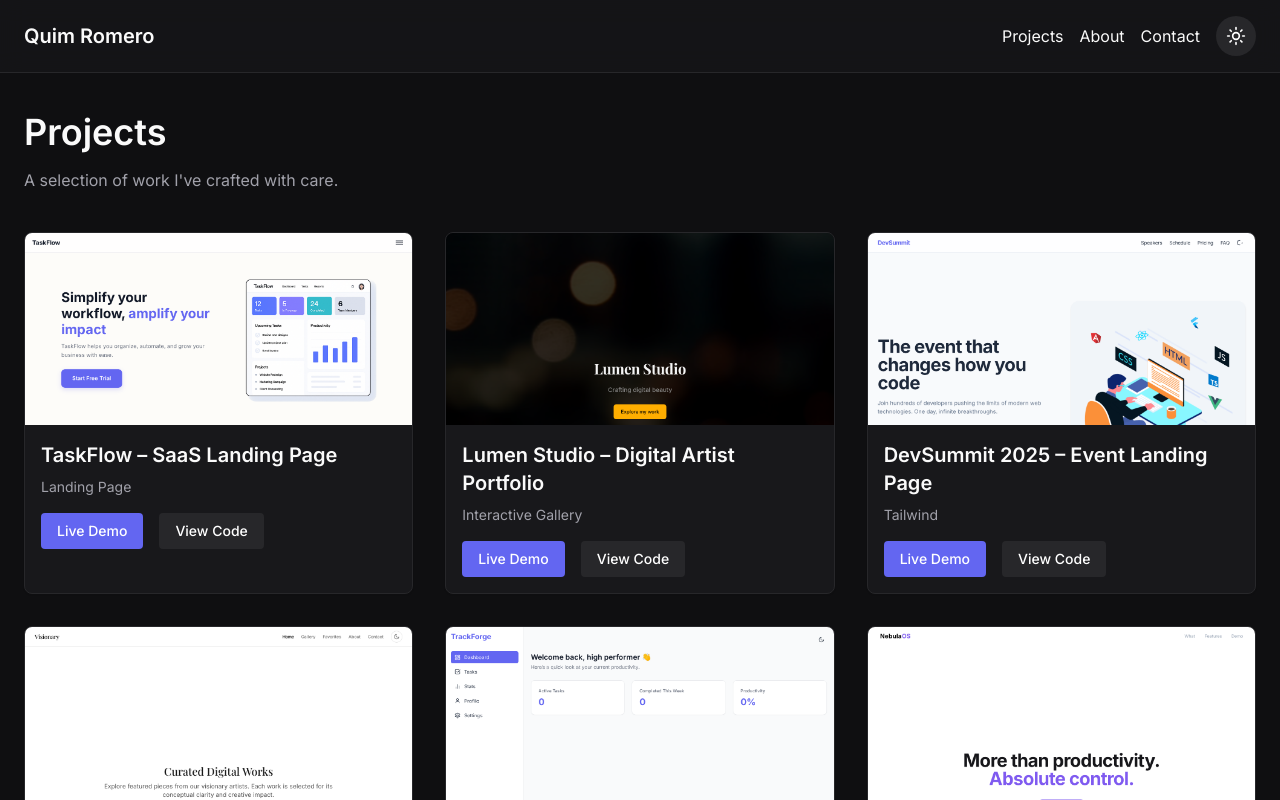
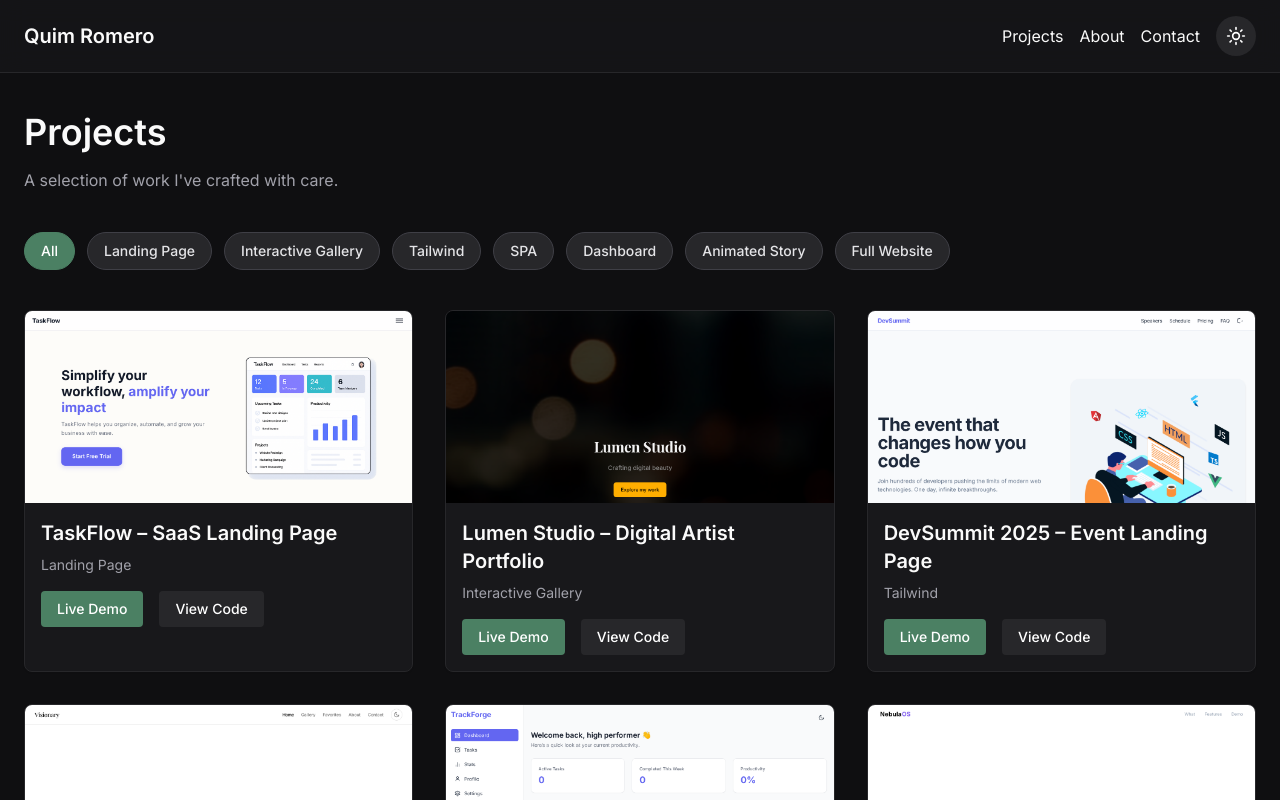
Before and after one commit to quim-romero/portfolio, a React (Vite) app: page /projects in a window 1280 px wide. Shown: the top 800 px of the page. Built offline with nearby package versions, Linux system fonts and the light colour scheme.

Commit message:
Change colors in light/dark mode

```diff
--- a/src/components/ProjectCard.jsx
+++ b/src/components/ProjectCard.jsx
@@ -11,24 +11,31 @@ const ProjectCard = ({ project, onClick }) => {
       />
       <div className="p-4">
         <h3 className="text-xl font-semibold mb-2">{project.title}</h3>
-        <p className="text-sm text-muted dark:text-muted mb-4">{project.category}</p>
+        <p className="text-sm text-muted dark:text-muted mb-4">
+          {project.category}
+        </p>
 
         <div className="flex gap-4 mt-4">
           <a
             href={project.liveUrl}
             target="_blank"
             rel="noopener noreferrer"
-            className="px-4 py-2 bg-primary text-white text-sm font-medium rounded hover:bg-indigo-600 transition"
             onClick={(e) => e.stopPropagation()}
+            className="px-4 py-2 text-sm font-medium rounded text-white
+              bg-primary-light hover:bg-primary-lightHover
+              dark:bg-primary dark:hover:bg-primary-dark transition"
           >
             Live Demo
           </a>
+
           <a
             href={project.codeUrl}
             target="_blank"
             rel="noopener noreferrer"
-            className="px-4 py-2 bg-zinc-100 dark:bg-zinc-800 text-zinc-900 dark:text-white text-sm font-medium rounded hover:bg-zinc-200 dark:hover:bg-zinc-700 transition"
             onClick={(e) => e.stopPropagation()}
+            className="px-4 py-2 text-sm font-medium rounded
+              bg-zinc-100 text-zinc-900 hover:bg-zinc-200
+              dark:bg-zinc-800 dark:text-white dark:hover:bg-zinc-700 transition"
           >
             View Code
           </a>
--- a/src/components/ProjectModal.jsx
+++ b/src/components/ProjectModal.jsx
@@ -67,7 +67,7 @@ const ProjectModal = ({ isOpen, onClose, project }) => {
                 href={project?.liveUrl}
                 target="_blank"
                 rel="noopener noreferrer"
-                className="px-4 py-2 bg-primary text-white text-sm font-medium rounded hover:bg-indigo-600 transition"
+                className="px-4 py-2 bg-primary text-white text-sm font-medium rounded hover:bg-[#3a6551] transition"
               >
                 Live Demo
               </a>
--- a/src/pages/About.jsx
+++ b/src/pages/About.jsx
@@ -70,7 +70,9 @@ const About = () => {
           href="/cv.pdf"
           target="_blank"
           rel="noopener noreferrer"
-          className="inline-block px-6 py-3 bg-primary text-white font-medium rounded hover:bg-indigo-600 transition"
+          className="inline-block px-6 py-3 text-white font-medium rounded
+            bg-primary-light hover:bg-primary-lightHover
+            dark:bg-primary dark:hover:bg-primary-dark transition"
         >
           Download CV
         </a>
--- a/src/pages/Contact.jsx
+++ b/src/pages/Contact.jsx
@@ -16,7 +16,6 @@ const Contact = () => {
   const handleSubmit = (e) => {
     e.preventDefault();
 
-    // Simulate sending
     setStatus("loading");
     setTimeout(() => {
       setStatus("success");
@@ -90,7 +89,9 @@ const Contact = () => {
         <button
           type="submit"
           disabled={status === "loading"}
-          className="bg-primary text-white px-6 py-3 rounded font-medium hover:bg-indigo-600 transition"
+          className="px-6 py-3 rounded font-medium text-white
+            bg-primary-light hover:bg-primary-lightHover
+            dark:bg-primary dark:hover:bg-primary-dark transition"
         >
           {status === "loading" ? "Sending..." : "Send Message"}
         </button>
--- a/src/pages/NotFound.jsx
+++ b/src/pages/NotFound.jsx
@@ -27,7 +27,7 @@ const NotFound = () => {
       >
         <Link
           to="/"
-          className="inline-block px-6 py-3 bg-primary text-white rounded hover:bg-indigo-600 transition"
+          className="inline-block px-6 py-3 bg-primary text-white rounded hover:bg-[#3a6551] transition"
         >
           Go back home
         </Link>
--- a/src/pages/Projects.jsx
+++ b/src/pages/Projects.jsx
@@ -2,9 +2,23 @@ import { useState } from 'react'
 import projects from '../projects/data'
 import ProjectCard from '../components/ProjectCard'
 import ProjectModal from '../components/ProjectModal'
+import { motion } from 'framer-motion'
+
+const getUniqueCategories = (projects) => {
+  const categories = projects.map((p) => p.category)
+  return ['All', ...new Set(categories)]
+}
 
 const Projects = () => {
   const [selectedProject, setSelectedProject] = useState(null)
+  const [activeCategory, setActiveCategory] = useState('All')
+
+  const categories = getUniqueCategories(projects)
+
+  const filteredProjects =
+    activeCategory === 'All'
+      ? projects
+      : projects.filter((project) => project.category === activeCategory)
 
   return (
     <section className="min-h-screen px-6 pt-28 pb-16 bg-white dark:bg-background text-zinc-900 dark:text-foreground transition-colors duration-300">
@@ -13,15 +27,44 @@ const Projects = () => {
         A selection of work I've crafted with care.
       </p>
 
-      <div className="grid grid-cols-1 sm:grid-cols-2 lg:grid-cols-3 gap-8">
-        {projects.map((project) => (
+      <div className="flex flex-wrap gap-3 mb-10">
+        {categories.map((category) => (
+          <button
+            key={category}
+            onClick={() => setActiveCategory(category)}
+            className={`
+              px-4 py-2 text-sm rounded-full font-medium border transition-colors
+              ${
+                activeCategory === category
+                  ? `
+                    text-white
+                    dark:bg-primary hover:dark:bg-primary-dark dark:border-primary
+                    bg-primary-light hover:bg-primary-lightHover border-primary-light
+                  `
+                  : `
+                    bg-zinc-100 dark:bg-zinc-800 text-zinc-700 dark:text-zinc-200
+                    border-zinc-300 dark:border-zinc-700
+                  `
+              }
+            `}
+          >
+            {category}
+          </button>
+        ))}
+      </div>
+
+      <motion.div
+        layout
+        className="grid grid-cols-1 sm:grid-cols-2 lg:grid-cols-3 gap-8"
+      >
+        {filteredProjects.map((project) => (
           <ProjectCard
             key={project.id}
             project={project}
             onClick={() => setSelectedProject(project)}
           />
         ))}
-      </div>
+      </motion.div>
 
       <ProjectModal
         isOpen={!!selectedProject}
--- a/tailwind.config.js
+++ b/tailwind.config.js
@@ -1,53 +1,55 @@
 /** @type {import('tailwindcss').Config} */
 export default {
-  content: [
-    './index.html',
-    './src/**/*.{js,ts,jsx,tsx}',
-  ],
-  darkMode: 'class',
+  content: ["./index.html", "./src/**/*.{js,ts,jsx,tsx}"],
+  darkMode: "class",
   theme: {
     extend: {
       colors: {
-        primary: '#6366f1',
-        accent: '#14b8a6',
-        background: '#0f0f11',
-        foreground: '#fafafa',
-        muted: '#a1a1aa',
+        primary: {
+          DEFAULT: "#4B8063",
+          dark: "#3A6551",
+          light: "#76B293",
+          lightHover: "#94C3A9",
+        },
+        accent: "#EDE6DB",
+        background: "#0f0f11",
+        foreground: "#fafafa",
+        muted: "#a1a1aa",
         light: {
-          background: '#ffffff',
-          foreground: '#0f0f11',
-          muted: '#6b7280',
+          background: "#ffffff",
+          foreground: "#0f0f11",
+          muted: "#6b7280",
         },
         dark: {
-          background: '#0f0f11',
-          foreground: '#fafafa',
-          muted: '#a1a1aa',
+          background: "#0f0f11",
+          foreground: "#fafafa",
+          muted: "#a1a1aa",
         },
       },
       fontFamily: {
-        sans: ['Inter', 'ui-sans-serif', 'system-ui'],
+        sans: ["Inter", "ui-sans-serif", "system-ui"],
       },
       boxShadow: {
-        soft: '0 4px 30px rgba(0, 0, 0, 0.1)',
+        soft: "0 4px 30px rgba(0, 0, 0, 0.08)",
       },
       transitionTimingFunction: {
-        'soft-ease': 'cubic-bezier(0.4, 0, 0.2, 1)',
+        "soft-ease": "cubic-bezier(0.4, 0, 0.2, 1)",
       },
       transitionProperty: {
-        'colors': 'background-color, border-color, color, fill, stroke',
-        'spacing': 'margin, padding',
-        'transform': 'transform',
+        colors: "background-color, border-color, color, fill, stroke",
+        spacing: "margin, padding",
+        transform: "transform",
       },
       keyframes: {
         fadeIn: {
-          '0%': { opacity: 0, transform: 'translateY(10px)' },
-          '100%': { opacity: 1, transform: 'translateY(0)' },
+          "0%": { opacity: 0, transform: "translateY(10px)" },
+          "100%": { opacity: 1, transform: "translateY(0)" },
         },
       },
       animation: {
-        fadeIn: 'fadeIn 0.6s ease-out forwards',
+        fadeIn: "fadeIn 0.6s ease-out forwards",
       },
     },
   },
   plugins: [],
-}
+};
```
